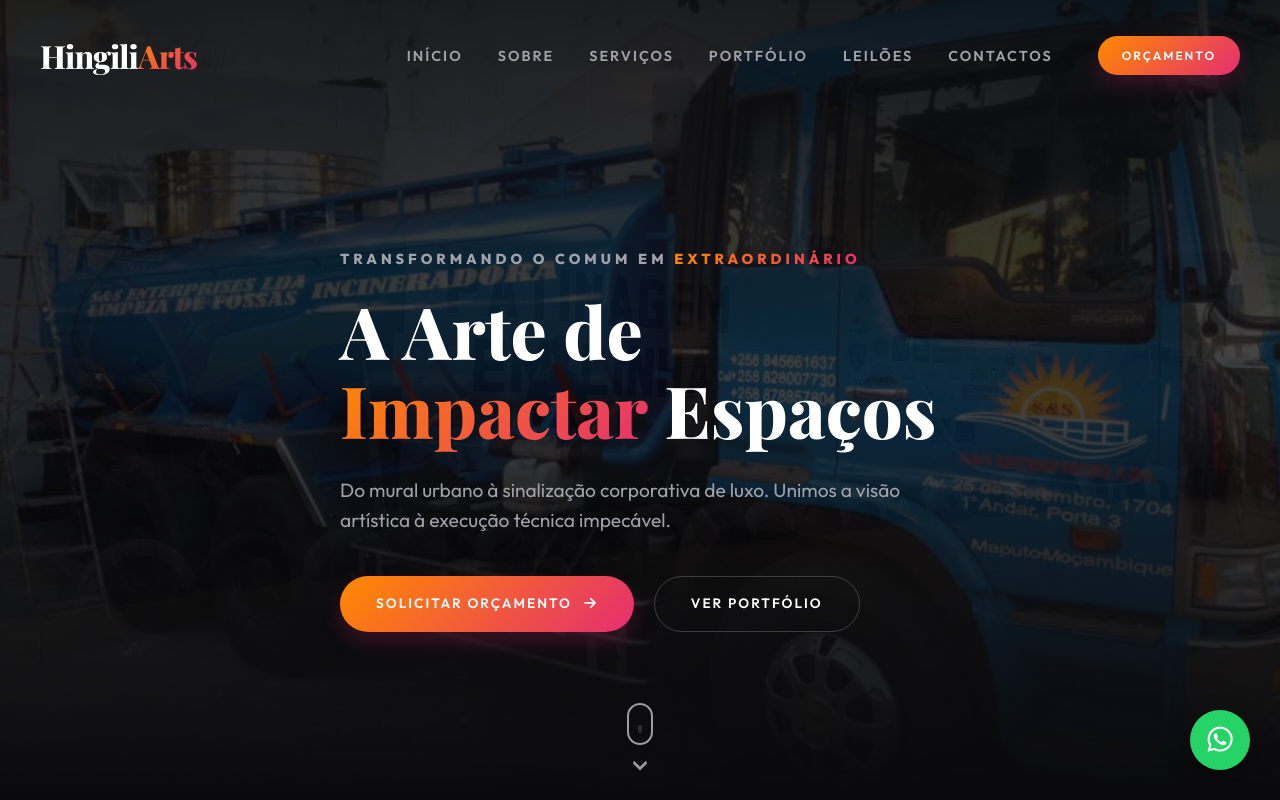
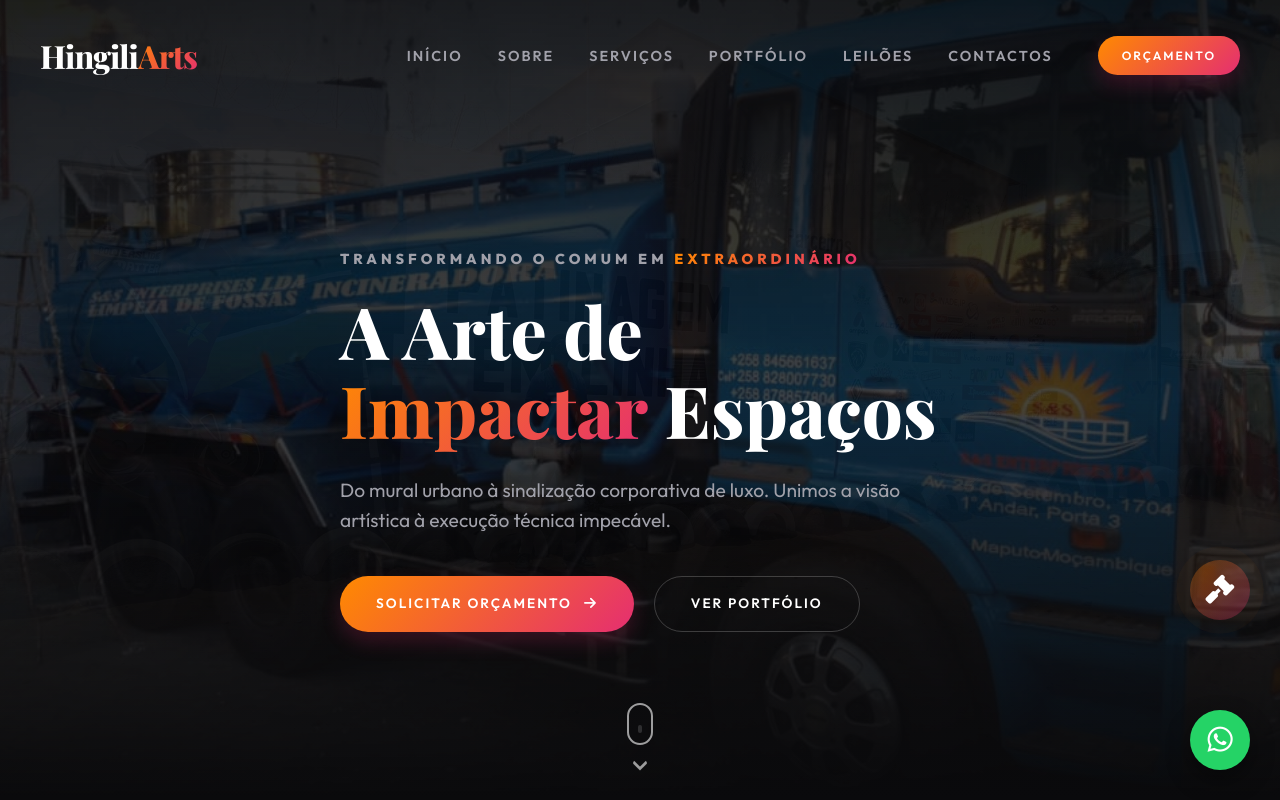
Before and after one commit to afonsoDomingos/hingiliarts, a Vue app in the folder frontend/: page / in a window 1280 px wide. Shown: the top 800 px of the page. Built offline with nearby package versions, Linux system fonts and the light colour scheme; no server answers; a web font is replaced by a local one.

Commit message:
feat: add floating auction button with pulse animation

```diff
--- a/frontend/src/style.css
+++ b/frontend/src/style.css
@@ -790,6 +790,31 @@ img {
     border: none;
 }
 
+.float-auction {
+    bottom: 180px;
+    background: var(--gradient-glow);
+    animation: pulse-glow 2s infinite;
+}
+
+.float-auction:hover {
+    transform: translateY(-5px) scale(1.1);
+    box-shadow: 0 15px 35px rgba(255, 138, 0, 0.4);
+}
+
+@keyframes pulse-glow {
+    0% {
+        box-shadow: 0 0 0 0 rgba(255, 138, 0, 0.4);
+    }
+
+    70% {
+        box-shadow: 0 0 0 15px rgba(255, 138, 0, 0);
+    }
+
+    100% {
+        box-shadow: 0 0 0 0 rgba(255, 138, 0, 0);
+    }
+}
+
 .float-whatsapp {
     bottom: 30px;
     background-color: #25D366;
--- a/frontend/src/views/LandingPage.vue
+++ b/frontend/src/views/LandingPage.vue
@@ -63,6 +63,9 @@
 
     <!-- Floating Buttons -->
     <div class="floating-controls">
+      <router-link to="/auctions" class="float-btn float-auction" title="Leilões">
+        <i class="fa-solid fa-gavel"></i>
+      </router-link>
       <a href="https://wa.me/258844473620" target="_blank" class="float-btn float-whatsapp">
         <i class="fa-brands fa-whatsapp"></i>
       </a>
```
